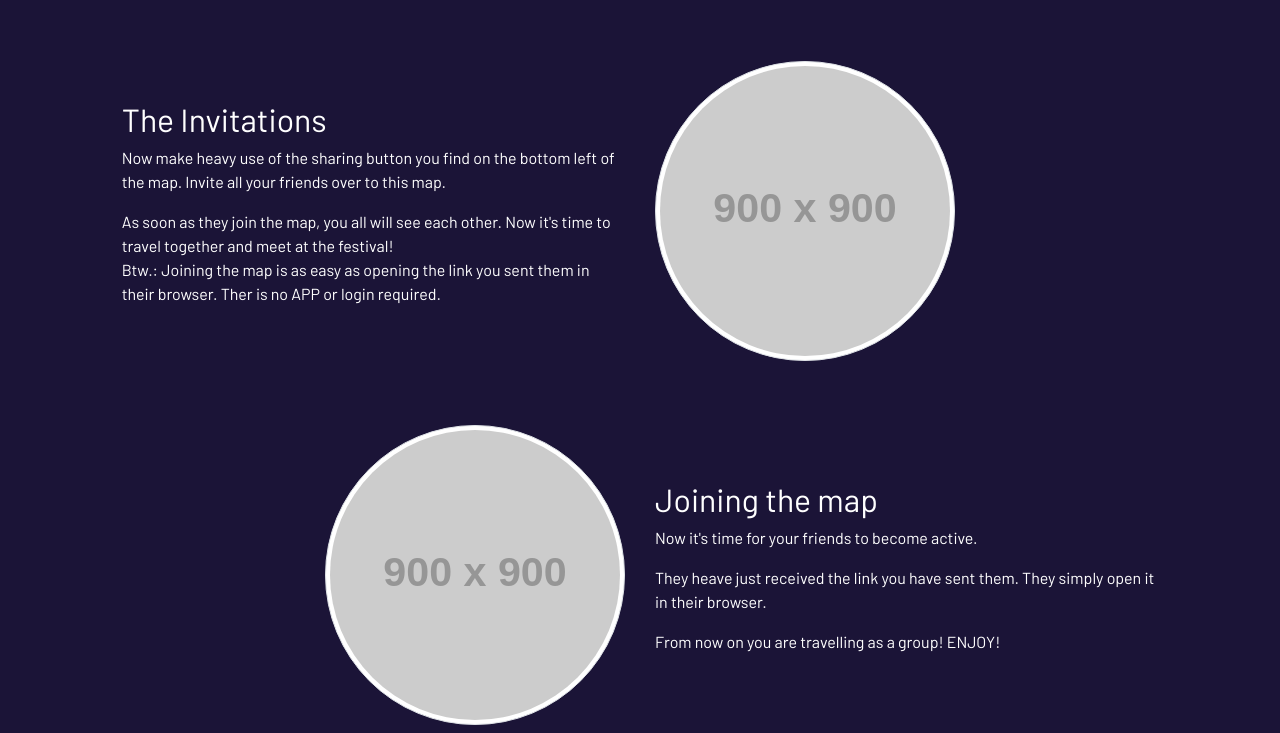
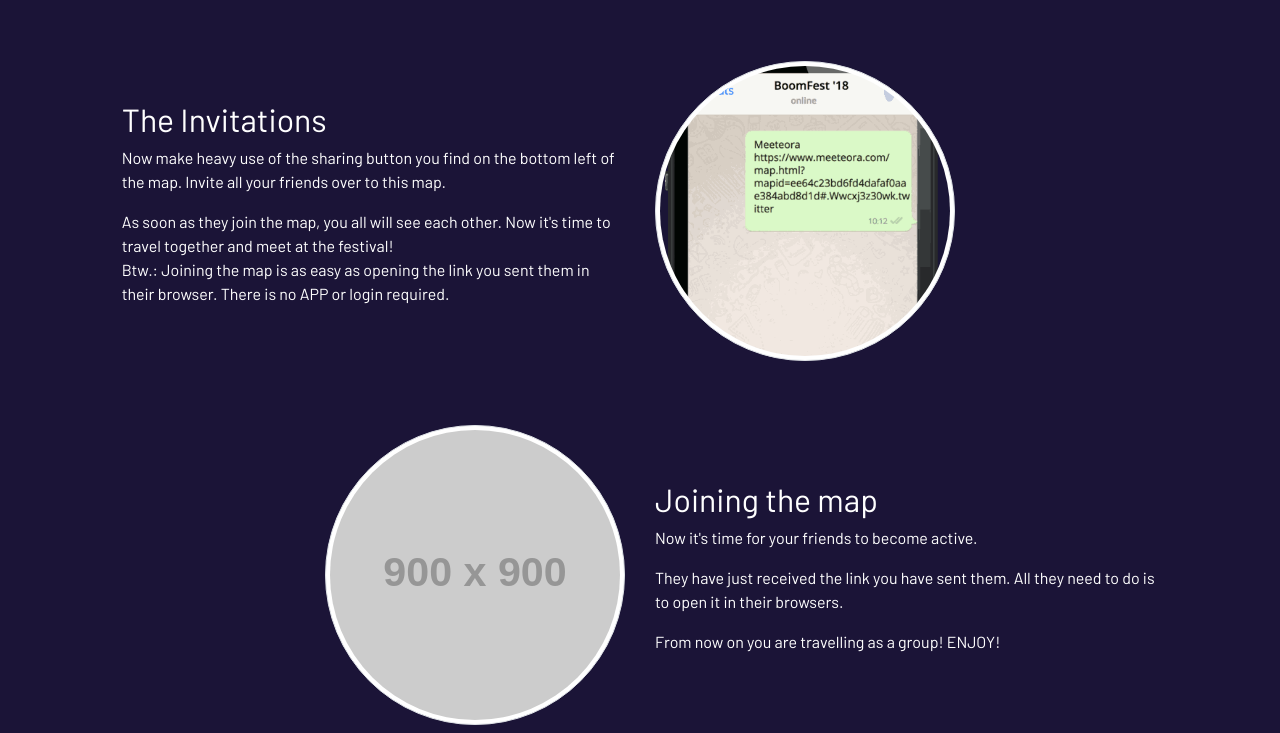
Before and after one commit to fezde/MeeteoraClient, a plain HTML site: page about.html in a window 1280 px wide. Shown: the part 987-1720 px from the top of the page. Drawn offline with nearby package versions, Linux system fonts and the light colour scheme; placeholder pictures from the web are drawn by us.

Commit message:
Some typos

```diff
--- a/about.html
+++ b/about.html
@@ -36,7 +36,7 @@
             <div class="col-xs-12 col-sm-10">
                 <h1>What is meeteora.com?</h1>
                 <p>
-                    Meetora.com is a location based service that helps you to stay in touch with your friends when you all are travelling. I enables you to share your and their locations so you can see everybody in one joint map.
+                    Meetora.com is a location based service that helps you to stay in touch with your friends when you all are travelling. It enables you to share your and their locations so you can see everybody in one joint map.
                 </p>
             </div>
         </div>
@@ -66,7 +66,7 @@
                     <div class="col-xs-12 col-sm-6">
                         <h2>The Beginning</h2>
                         <p>
-                            You got to meeteora.com and <a href="map.html" target="_blank">start a new meteora map</a>. This will be your virtual convoy, your coach, your online car that you can use to stay in touch with each other while on the move.
+                            You go to meeteora.com and <a href="map.html" target="_blank">start a new meteora map</a>. This will be your virtual convoy, your coach, your online car that you can use to stay in touch with each other while on the move.
                         </p>
                         <p>
                             On this map you will see you and all the friends that are travelling with you.
@@ -87,11 +87,11 @@
                         </p>
                         <p>
                             As soon as they join the map, you all will see each other. Now it's time to travel together and meet at the festival! <br>
-                            Btw.: Joining the map is as easy as opening the link you sent them in their browser. Ther is no APP or login required.
+                            Btw.: Joining the map is as easy as opening the link you sent them in their browser. There is no APP or login required.
                         </p>
                     </div>
                     <div class="col-xs-12 col-sm-6">
-                        <img class="img-thumbnail rounded-circle about-story-img float-none float-sm-left mx-auto d-block" src="http://via.placeholder.com/900x900">
+                        <img class="img-thumbnail rounded-circle about-story-img float-none float-sm-left mx-auto d-block" src="img/about/story-invites.gif">
                     </div>
                 </div>
                 <div class="row justify-content-center align-items-center">
@@ -101,7 +101,7 @@
                             Now it's time for your friends to become active.
                         </p>
                         <p>
-                            They heave just received the link you have sent them. They simply open it in their browser.
+                            They have just received the link you have sent them. All they need to do is to open it in their browsers.
                         </p>
                         <p>
                             From now on you are travelling as a group! ENJOY!
```
